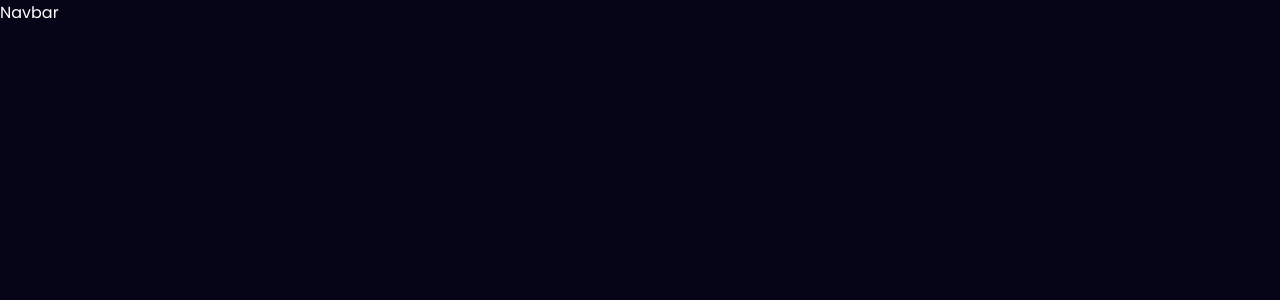
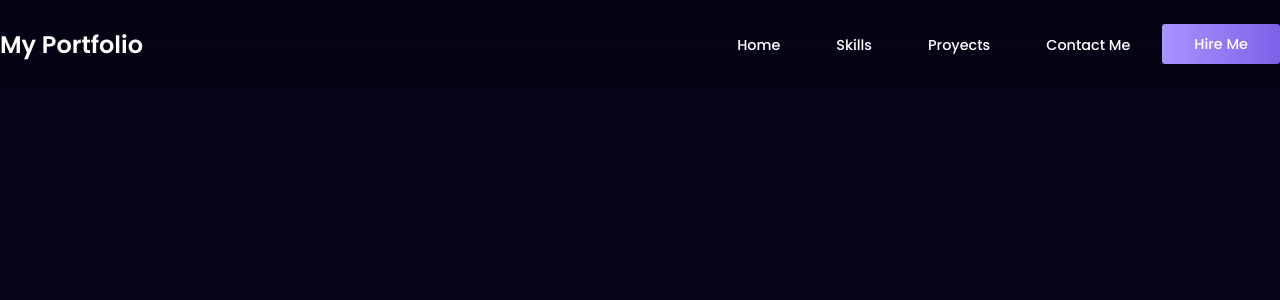
Before and after one commit to Rocazzz/parcial2, a React (Vite) app: page / in a window 1280 px wide. Shown: the top 300 px of the page. Built offline with nearby package versions, Linux system fonts and the light colour scheme.

Commit message:
Navbar implementación jsx y css

```diff
--- a/src/components/Navbar/Navbar.css
+++ b/src/components/Navbar/Navbar.css
@@ -0,0 +1,85 @@
+.nav-wrapper {
+  background: rgba(0, 0, 0, 0.1);
+  padding: 0.5rem 0;
+  position: sticky;
+  top: 0;
+  z-index: 30;
+  backdrop-filter: blur(50px);
+}
+
+.nav-content{
+
+  max-width: 1300px;
+  display: flex;
+  align-items: center;
+  justify-content: space-between;
+  padding: 1rem 0;
+  margin: 0 auto;
+}
+
+.logo {
+
+  width: 12rem;
+  height: auto;
+}
+
+.nav-content ul{
+  display: flex;
+  align-items: center;
+  gap: 0.5rem;
+  list-style: none;
+}
+
+.nav-content li {
+  margin: 0 1.5rem;
+}
+
+.menu-item {
+  text-decoration: none;
+  font-size: 0.9rem;
+  font-weight: 500;
+  color: #fff;
+  position: relative;
+  cursor: pointer;
+}
+
+.menu-item::before{
+  content: " ";
+  width: 2rem;
+  height: 0.2rem;
+  background: linear-gradient(90deg, #a993fe 0%, #7e61e7 100%);
+  border-radius: 0.5rem;
+  position: absolute;
+  bottom: -0.6rem;
+  opacity: 0;
+  transform: translateX(-1.5rem);
+  transition: all 0.3s ease;
+}
+
+.menu-item:hover::before {
+  width: 100%;
+  transform: translateX(0);
+  opacity: 1;
+}
+
+.contact-btn {
+  font-size: 0.9rem;
+  font-weight: 500;
+  display: flex;
+  align-items: center;
+  justify-content: center;
+  color: #fff;
+  background: linear-gradient(90deg, #a993fe 0%, #7e61e7 100%);
+  padding: 0.6rem 2rem;
+  border: none;
+  outline: 1.5 solid transparent;
+  border-radius: 0.2rem;
+  cursor: pointer;
+  transition: all 0.3 ease;
+}
+
+.contact-btn:hover {
+  color: #a993fe;
+  background: #000;
+  outline: 1.5px solid #a993fe;
+}
--- a/src/components/Navbar/Navbar.jsx
+++ b/src/components/Navbar/Navbar.jsx
@@ -1,9 +1,35 @@
-import React from 'react'
-import './Navbar.css'
+import React from 'react';
+import "./Navbar.css";
 
 const Navbar = () => {
   return (
-    <div>Navbar</div>
+    <>
+    <nav className="nav-wrapper">
+      <div className="nav-content">
+        <h1 className='logo'>My Portfolio</h1>
+        <ul>
+          <li>
+            <a className="menu-item">Home</a>
+          </li>
+          <li>
+            <a className="menu-item">Skills</a>
+          </li>
+          <li>
+            <a className="menu-item">Proyects</a>
+          </li>
+          <li>
+            <a className="menu-item">Contact Me</a>
+          </li>
+
+          <button className="contact-btn" onClick={() => {}}>
+            Hire Me
+          </button>
+        </ul>
+      </div>
+
+    </nav>
+
+      </>
   )
 }
 
```
